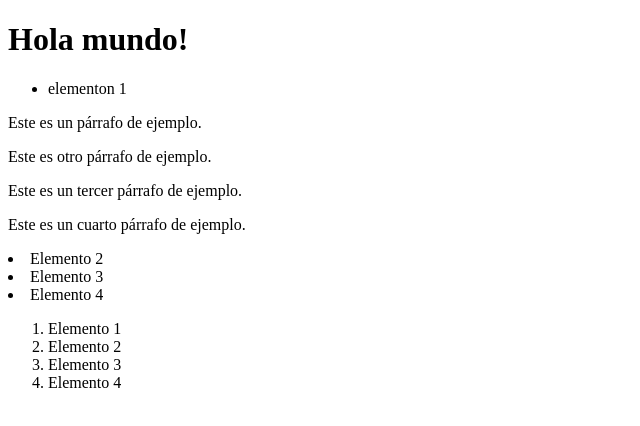
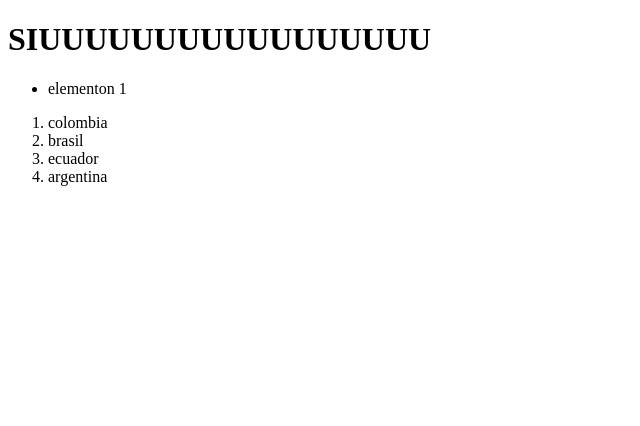
Before and after one commit to Killerdav02/git-branch-conflicto, a plain HTML site: page index.html in a window 1280 px wide. Shown: the whole page, without its empty margins (0-640 px from the left). Drawn offline with Linux system fonts and the light colour scheme.

Commit message:
agregamos informacion

```diff
--- a/index.html
+++ b/index.html
@@ -6,22 +6,15 @@
     <title>Document</title>
 </head>
 <body>
-    <h1>Hola mundo!</h1>
+    <h1>SIUUUUUUUUUUUUUUUUU</h1>
     <ul>
         <li> elementon 1</li>
     </ul>
-    <p>Este es un párrafo de ejemplo.</p>
-    <p>Este es otro párrafo de ejemplo.</p>
-    <p>Este es un tercer párrafo de ejemplo.</p>
-    <p>Este es un cuarto párrafo de ejemplo.</p>
-    <li>Elemento 2</li>
-    <li>Elemento 3</li>
-    <li>Elemento 4</li>
     <ol>
-        <li>Elemento 1</li>
-        <li>Elemento 2</li>
-        <li>Elemento 3</li>
-        <li>Elemento 4</li>
+        <li>colombia</li>
+        <li>brasil</li>
+        <li>ecuador</li>
+        <li>argentina</li>
     </ol>
 
 </body>
```
